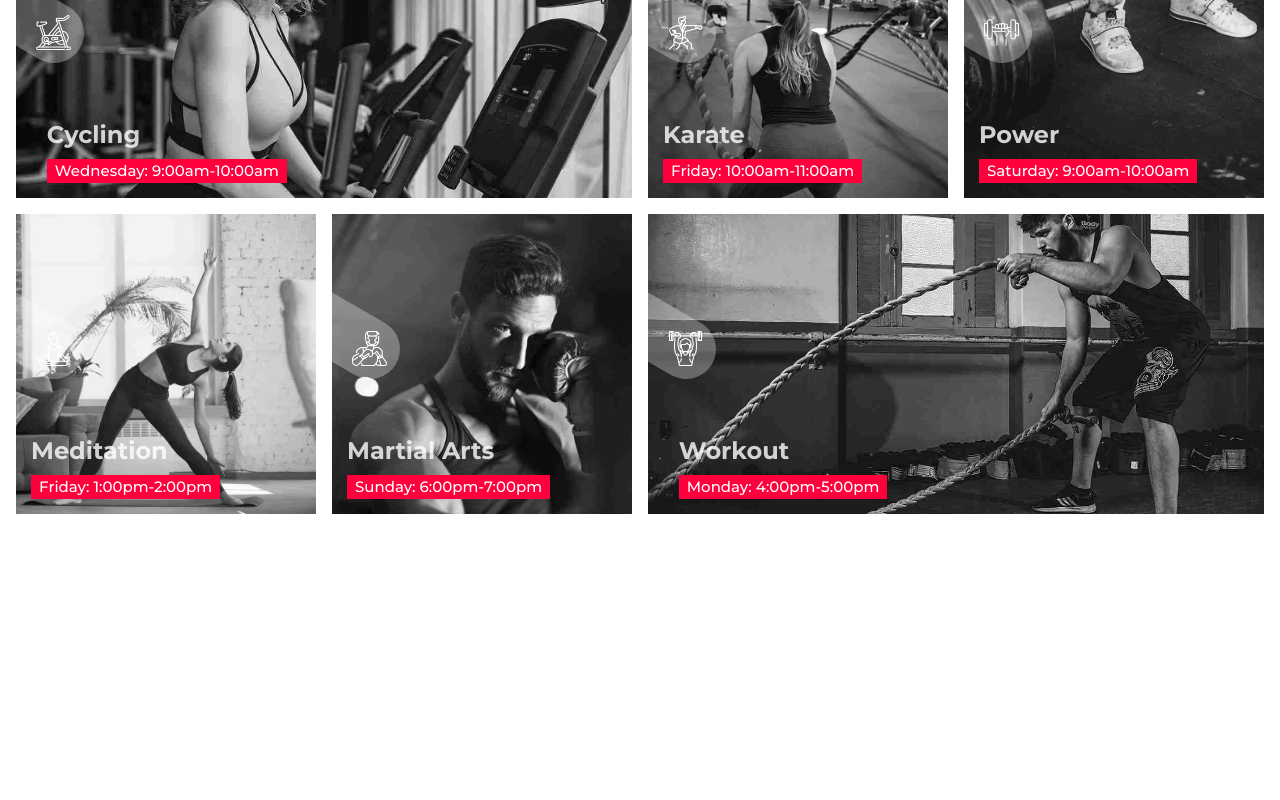
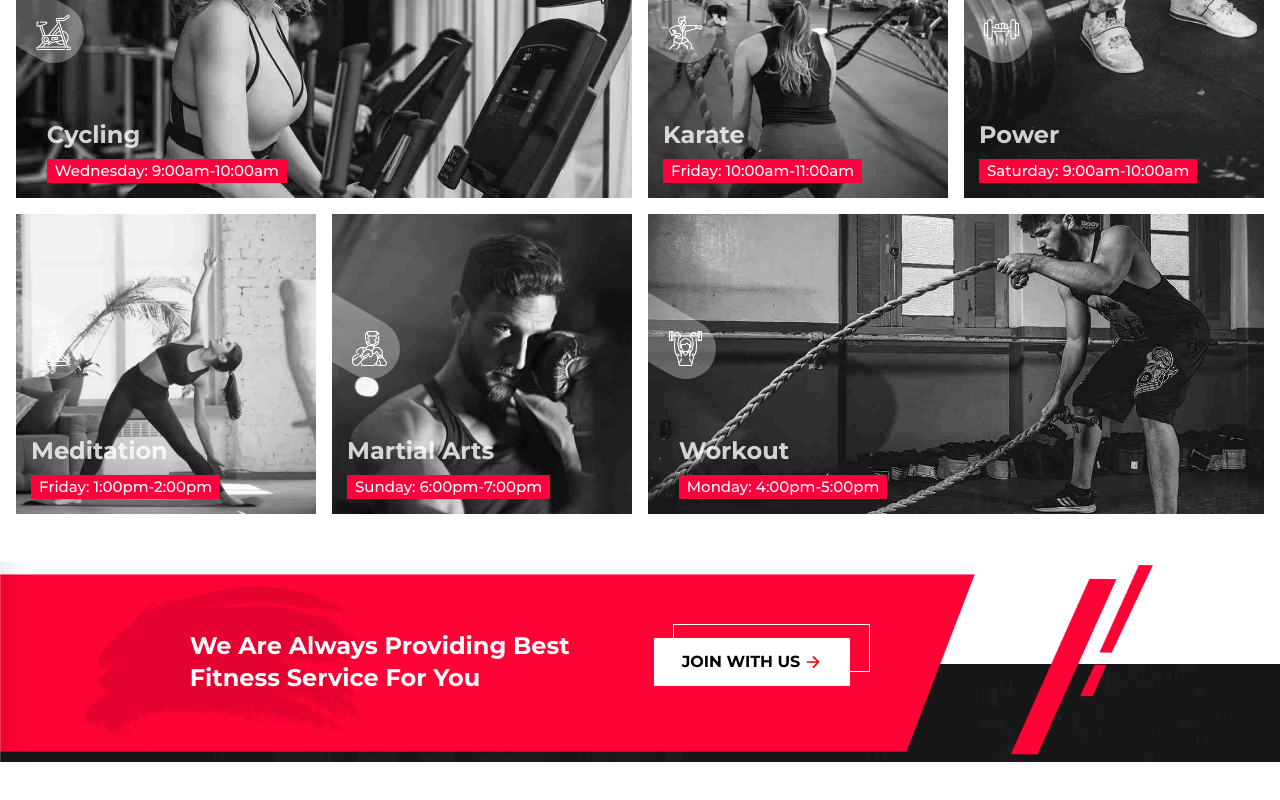
Before and after one commit to newento14/gym-landing-page, a Next.js app: page / in a window 1280 px wide. Shown: the part 2100-2900 px from the top of the page. Before the commit the page ends 2614 px from the top, so only its background shows below. Built offline with nearby package versions, Linux system fonts and the light colour scheme.

Commit message:
finish classes block

```diff
--- a/public/classes/index.js
+++ b/public/classes/index.js
@@ -4,6 +4,7 @@ import PowerBG from './power-bg.jpg'
 import MeditationBG from './meditation-bg.jpg'
 import MmaBG from './mma-bg.jpg'
 import WorkoutBG from './workout-bg.jpg'
+import CtaBG from './cta-bg.png'
 
 export {
   CyclingBG,
@@ -11,5 +12,6 @@ export {
   PowerBG,
   MeditationBG,
   MmaBG,
-  WorkoutBG
+  WorkoutBG,
+  CtaBG
 }
--- a/src/components/Home/Classes.tsx
+++ b/src/components/Home/Classes.tsx
@@ -1,11 +1,14 @@
 import React from 'react';
 import TitleBackground from "@/components/TitleBackground";
 import Image from "next/image";
-import {CyclingBG, KarateBG, MeditationBG, MmaBG, PowerBG, WorkoutBG} from "../../../public/classes";
+import {CtaBG, CyclingBG, KarateBG, MeditationBG, MmaBG, PowerBG, WorkoutBG} from "../../../public/classes";
+import {IoArrowForward} from "react-icons/io5";
+import Link from "next/link";
 
 
 const Classes = () => {
   return (
+    <>
       <div className="flex flex-col gap-y-5 mt-8 justify-center w-full items-center max-[950px]:px-4">
         <div className="relative w-fit h-fit text-white text-[14px] font-semibold">
           <TitleBackground color={'#ff003c'} classes={"scale-110"}/>
@@ -120,6 +123,20 @@ const Classes = () => {
           </div>
         </div>
       </div>
+      <div className="relative mt-12 mb-12 max-[950px]:bg-[#ff003c] ">
+        <Image className="w-full relative z-10 h-[200px] object-cover max-[950px]:hidden" src={CtaBG} alt={'bg'} />
+        <div className="py-4 absolute left-0 right-60 m-auto top-0 bottom-0 h-fit z-50 flex justify-center items-center text-white gap-x-16 max-[950px]:static max-[950px]:flex-col gap-y-7 max-[950px]:text-center">
+          <p className="text-2xl font-bold max-w-[400px]">We Are Always Providing Best Fitness Service For You</p>
+          <Link href={'/contact'}>
+            <div className="group/button flex relative font-bold items-center bg-white text-black px-7 py-3 gap-x-1">
+              JOIN WITH US
+              <IoArrowForward color={'red'} size={18} />
+              <div className="absolute -z-10 border-white border-[1px] w-full h-full left-[10%] -top-[30%] group-hover/button:left-0 group-hover/button:top-0 transition-all duration-500" />
+            </div>
+          </Link>
+        </div>
+      </div>
+    </>
   );
 };
 
```
Also changed, not shown: public/classes/cta-bg.png (added). Lines whose indentation alone changed are shown as unchanged.
